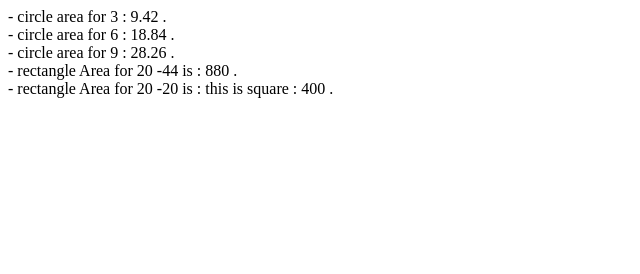
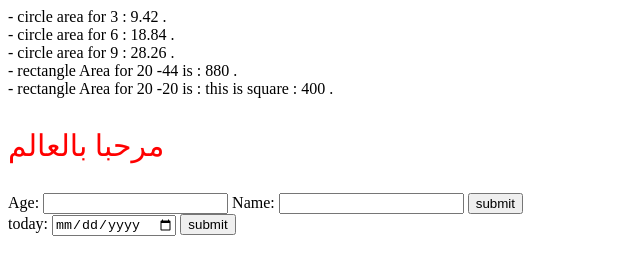
Before and after one commit to elsayed-hussein/Edraak-JS, a plain HTML site: page index.html in a window 1280 px wide. Shown: the whole page, without its empty margins (0-640 px from the left). Drawn offline with Linux system fonts and the light colour scheme.

Commit message:
part 7 done

```diff
--- a/index.html
+++ b/index.html
@@ -8,10 +8,36 @@
     </head>
 
     <body>
+        <div  id="body-bg">
+
+
         <div id="circles">
         </div>
         <div id="rectangle">
         </div>
+        <div id="paragraph">
+        </div>
+
+        <form id="my_form" action="submit.php">
+        <label>Age: </label>
+        <input type="text" id="age_input" />
+
+        <label>Name: </label>
+        <input type="text" id="name_input" />
+
+        <button type="submit">submit</button>
+    </form>
+    <!-- part 8 start -->
+         <form id="my_form_two" action="">
+        <label>today: </label>
+        <input type="date" id="today_input" />
+
+
+
+        <button type="submit">submit</button>
+    </form>
+    <!-- part 8 end -->
+</div>
         <!-- part 1 start -->
         <script src="index.js"></script>
         <script>
@@ -54,15 +80,15 @@
                     let longestCityNameInTheWorld = "Taumatawhakatangihangakoauauotamateaturipukakapikimaungahoronukupokaiwhenuakitanatahu"
 
                     stringLength(longestCityNameInTheWorld) -->
-<!-- [ ] TODO : part 5 -->
-<!--     [ ] Add the following HTML using JavaScript in any place in the <body> tag:<p id="my_paragraph">Hello World</p>. -->
-<!--     [ ] Change font size = 30. -->
-<!--     [ ] Change color red. -->
-<!--     [ ] Change the content to مرحبا بالعالم. -->
-<!-- [ ] TODO : part 6 -->
-<!--     [ ] Add an event listener using JavaScript to change the background color of the page when the mouse moves. -->
-<!-- [ ] TODO : part 7 -->
-<!--     [ ] Write validation using JavaScript for the following HTTML form
+<!-- [x] TODO : part 5 -->
+<!--     [x] Add the following HTML using JavaScript in any place in the <body> tag:<p id="my_paragraph">Hello World</p>. -->
+<!--     [x] Change font size = 30. -->
+<!--     [x] Change color red. -->
+<!--     [x] Change the content to مرحبا بالعالم. -->
+<!-- [x] TODO : part 6 -->
+<!--     [x] Add an event listener using JavaScript to change the background color of the page when the mouse moves. -->
+<!-- [x] TODO : part 7 -->
+<!--     [x] Write validation using JavaScript for the following HTTML form
     <form id="my_form" action="submit.php">
         <label>Age: </label>
         <input type="text" id="age_input" />
--- a/index.js
+++ b/index.js
@@ -49,3 +49,37 @@ stringLength(longestCityNameInTheWorld)
 // part 1 start
 console.log("Hi From Outside");
 // part 1 end
+// part 5 start
+const paragraph = document.getElementById('paragraph');
+paragraph.innerHTML= '<p id="my_paragraph">Hello World</p>';
+const my_paragraph = document.getElementById('my_paragraph');
+my_paragraph.style.fontSize='30px';
+my_paragraph.style.color='red';
+my_paragraph.innerHTML = 'مرحبا بالعالم';
+// part 5 end
+// part 6 start
+
+
+document.getElementById('body-bg').addEventListener("mouseover",()=>{
+    document.getElementById('body-bg').style.backgroundColor ='blue'
+
+});
+// part 6 end
+// part 7 start
+const myForm = document.getElementById('my_form');
+myForm.addEventListener("submit", function(event){
+
+    if (document.getElementById('age_input').value.length<= 0 || document.getElementById('age_input').value.length<= 0 ) {
+      alert("invalid data !");
+       event.preventDefault()
+
+    }
+
+});
+// part 7 end
+// part 8 start
+
+// part 8 end
+// part 9 start
+
+// part 9 end
```
